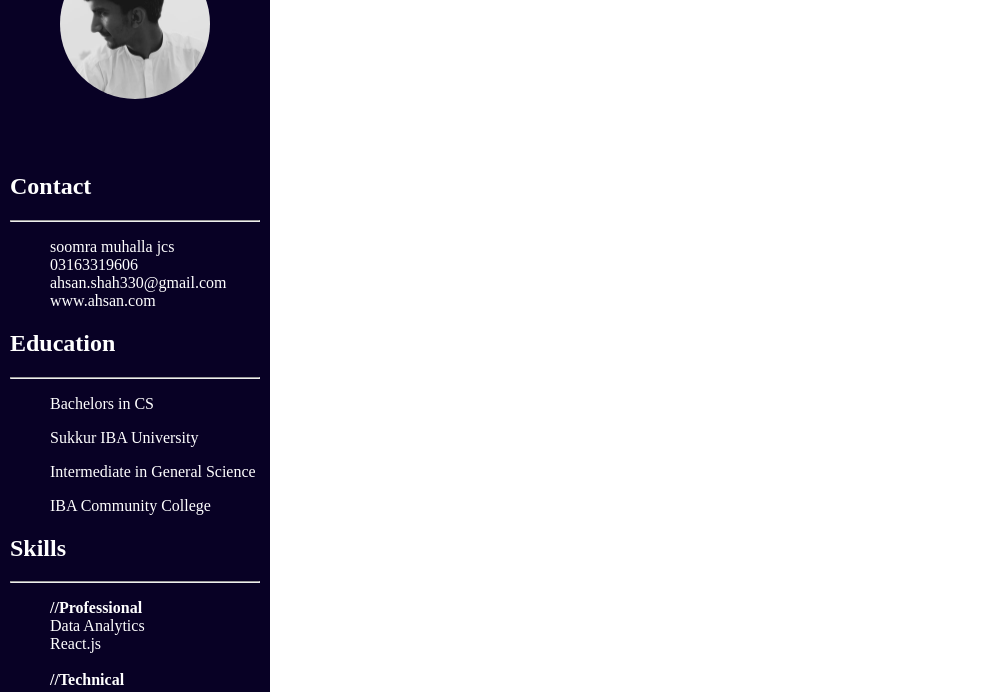
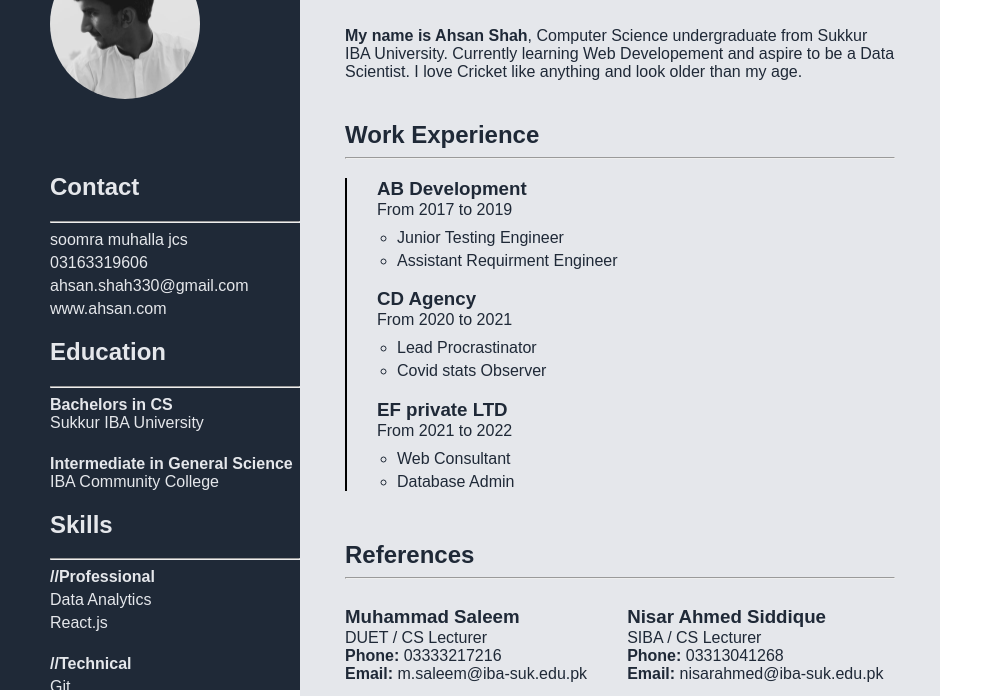
Before and after one commit to ahsan-ali49/cv-resume, a plain HTML site: page cv.html in a window 1280 px wide. Shown: the part 111-807 px from the top of the page, without its empty margins (0-1003 px from the left). Drawn offline with Linux system fonts and the light colour scheme.

Commit message:
added right side

```diff
--- a/cv.css
+++ b/cv.css
@@ -1,28 +1,93 @@
 body {
   margin: 0px;
+  display: flex;
+  font-family: Arial, Helvetica, sans-serif;
+  height: 100%;
 }
 
 .left-side {
   width: 250px;
-  background-color: rgb(8, 1, 37);
-  color: white;
-  padding: 10px;
-  height: 97.9vh;
+  background-color: #1f2937;
+  color: #e5e7eb;
+  padding-top: 10px;
+  padding-bottom: 0px;
+  height: 98.9vh;
+  padding-left: 50px;
   overflow: hidden;
 }
+
+.right-side {
+  width: 550px;
+  background-color: #e5e7eb;
+  color: #1f2937;
+  padding: 45px;
+  padding-bottom: 0px;
+  height: 95.2vh;
+  overflow: hidden;
+}
+
 #dp {
   width: 150px;
   height: 150px;
   border-radius: 75px;
   margin-bottom: 50px;
-  text-align: center;
-  margin: 50px;
+  text-align: left;
+  margin-top: 50px;
 }
 
 li {
   list-style: none;
+  margin-bottom: 5px;
 }
 
 .skill-type {
   font-weight: bold;
 }
+
+.right-heads {
+  margin-bottom: 0px;
+}
+
+.name {
+  font-size: 40px;
+  margin-bottom: 0px;
+}
+p,
+ul {
+  margin: 0px;
+  padding-left: 0px;
+}
+
+.info-para {
+  margin-top: 30px;
+  margin-bottom: 40px;
+}
+
+.work-list {
+  margin-left: 30px;
+  margin-bottom: 1px;
+}
+
+.job-list {
+  margin-left: 50px;
+  list-style: circle;
+}
+
+.date-para {
+  margin-left: 30px;
+  margin-bottom: 10px;
+}
+
+.work-experience {
+  border-left: 2px solid black;
+  margin-bottom: 50px;
+}
+
+.ref-name {
+  margin-bottom: 1px;
+}
+
+.reference-div {
+  display: flex;
+  gap: 40px;
+}
--- a/cv.html
+++ b/cv.html
@@ -10,7 +10,7 @@
   <body>
     <div class="left-side">
       <img id="dp" src="dp.jpg" alt="display picture" />
-      <h2>Contact</h2>
+      <h2 class="content-heads">Contact</h2>
       <hr />
       <ul>
         <li>soomra muhalla jcs</li>
@@ -18,19 +18,20 @@
         <li>ahsan.shah330@gmail.com</li>
         <li>www.ahsan.com</li>
       </ul>
-      <h2>Education</h2>
+      <h2 class="content-heads">Education</h2>
       <hr />
       <ul>
         <li>
-          Bachelors in CS
+          <strong>Bachelors in CS</strong>
           <p>Sukkur IBA University</p>
         </li>
+        <br />
         <li>
-          Intermediate in General Science
+          <strong>Intermediate in General Science</strong>
           <p>IBA Community College</p>
         </li>
       </ul>
-      <h2>Skills</h2>
+      <h2 class="content-heads">Skills</h2>
       <hr />
       <ul>
         <li class="skill-type">//Professional</li>
@@ -42,5 +43,58 @@
         <li>mySql database</li>
       </ul>
     </div>
+
+    <!-- Right Side Div -->
+    <div class="right-side">
+      <p class="name"><strong>Ahsan</strong> Ali</p>
+      <p>Data Scientist</p>
+      <p class="info-para">
+        <strong>My name is Ahsan Shah</strong>, Computer Science undergraduate
+        from Sukkur IBA University. Currently learning Web Developement and
+        aspire to be a Data Scientist. I love Cricket like anything and look
+        older than my age.
+      </p>
+
+      <h2 class="right-heads">Work Experience</h2>
+      <hr />
+      <div class="work-experience">
+        <h3 class="work-list">AB Development</h3>
+        <p class="date-para">From 2017 to 2019</p>
+        <ul>
+          <li class="job-list">Junior Testing Engineer</li>
+          <li class="job-list">Assistant Requirment Engineer</li>
+        </ul>
+        <h3 class="work-list">CD Agency</h3>
+        <ul>
+          <p class="date-para">From 2020 to 2021</p>
+          <li class="job-list">Lead Procrastinator</li>
+          <li class="job-list">Covid stats Observer</li>
+          <li></li>
+        </ul>
+        <h3 class="work-list">EF private LTD</h3>
+        <ul>
+          <p class="date-para">From 2021 to 2022</p>
+          <li class="job-list">Web Consultant</li>
+          <li class="job-list">Database Admin</li>
+        </ul>
+      </div>
+
+      <h2 class="right-heads">References</h2>
+      <hr />
+      <div class="reference-div">
+        <div>
+          <h3 class="ref-name">Muhammad Saleem</h3>
+          <p>DUET / CS Lecturer</p>
+          <p><strong>Phone:</strong> 03333217216</p>
+          <p><strong>Email:</strong> m.saleem@iba-suk.edu.pk</p>
+        </div>
+        <div>
+          <h3 class="ref-name">Nisar Ahmed Siddique</h3>
+          <p>SIBA / CS Lecturer</p>
+          <p><strong>Phone:</strong> 03313041268</p>
+          <p><strong>Email:</strong> nisarahmed@iba-suk.edu.pk</p>
+        </div>
+      </div>
+    </div>
   </body>
 </html>
```
